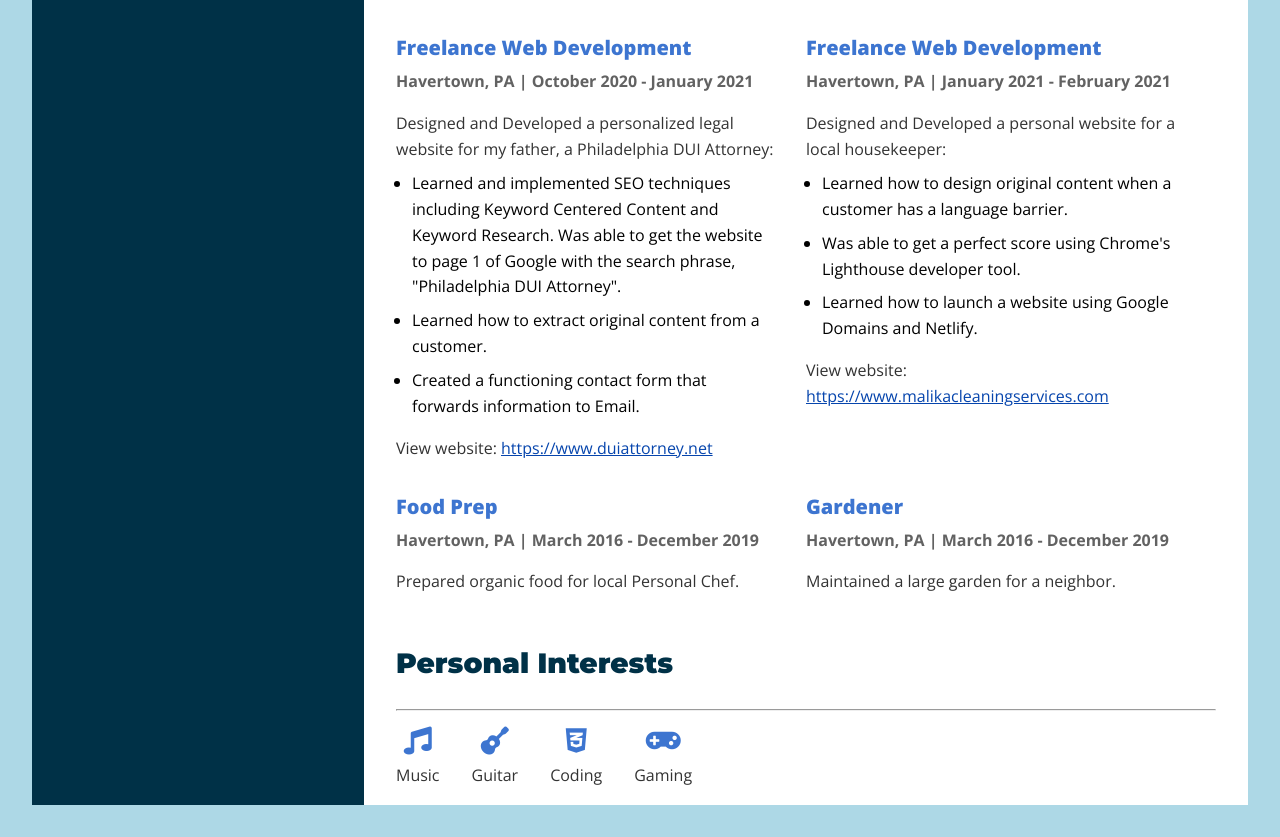
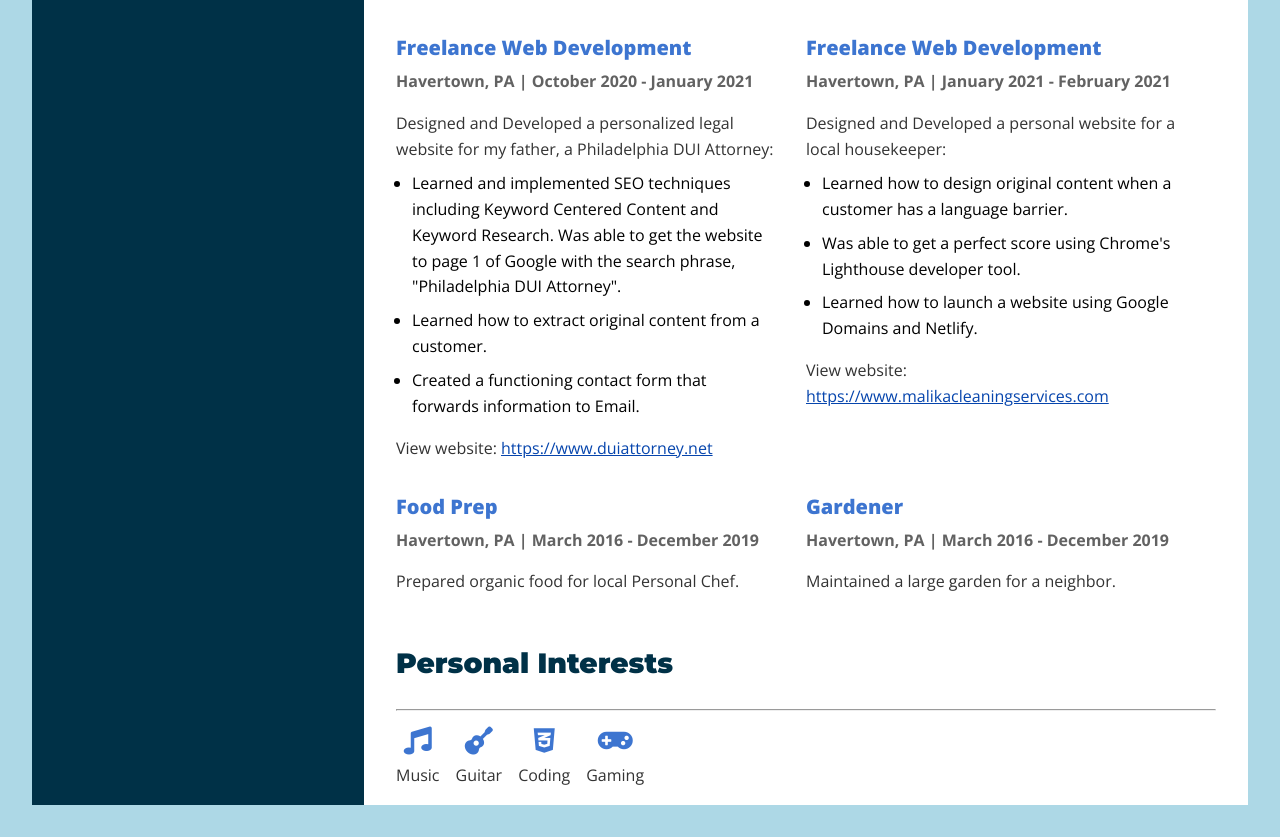
Before and after one commit to qnistico/Resume, a plain HTML site: page index.html in a window 1280 px wide. Shown: the part 1217-2054 px from the top of the page. Drawn offline with nearby package versions, Linux system fonts and the light colour scheme.

Commit message:
resume is good to go

```diff
--- a/style.scss
+++ b/style.scss
@@ -210,7 +210,7 @@ hr {
         display: flex;
         flex-flow: column nowrap;
         text-align: center;
-        margin-right: 2rem;
+        margin-right: 1rem;
     }
 }
 
```
Also changed, not shown: style.css.
